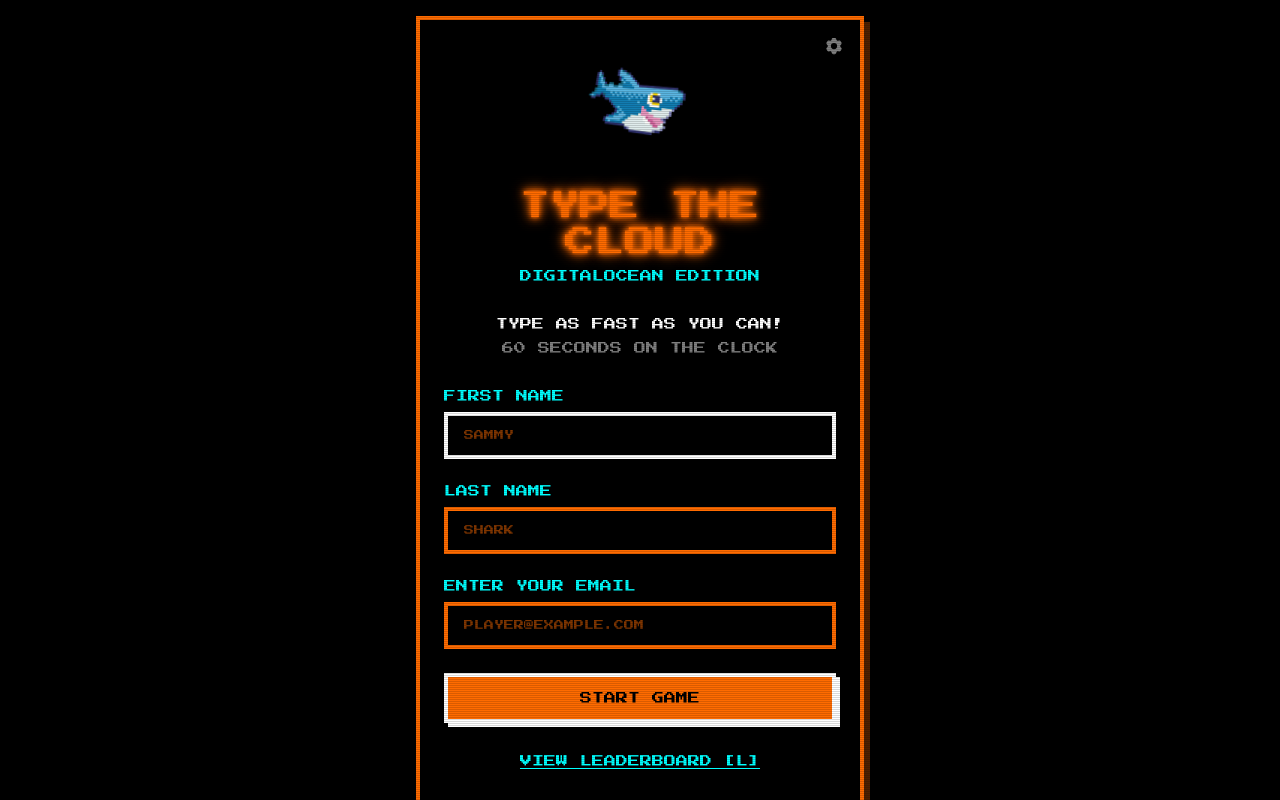
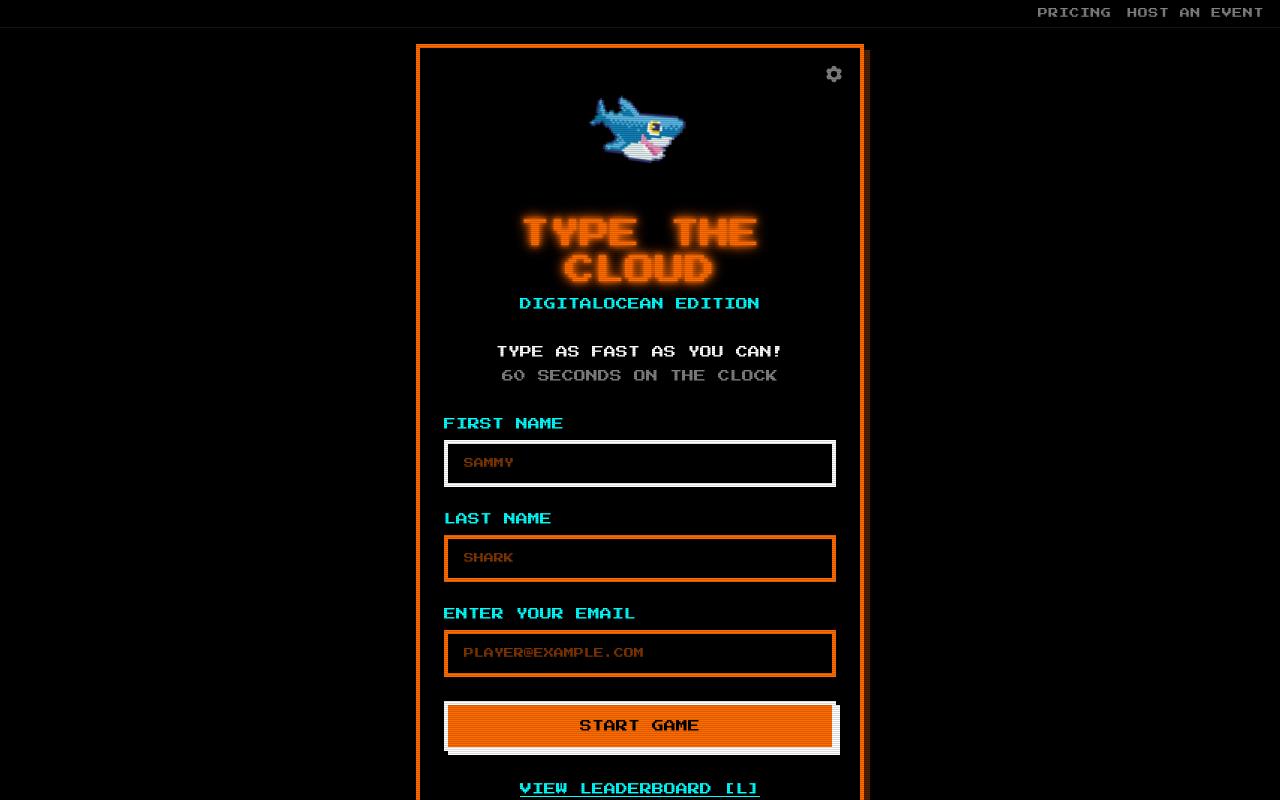
Before and after one commit to ajot/typing-master, a React (Vite) app in the folder frontend/: page / in a window 1280 px wide. Shown: the top 800 px of the page. Built offline with nearby package versions, Linux system fonts and the light colour scheme; no server answers.

Commit message:
feat: add top bar with pricing/host links and results screen CTA

```diff
--- a/frontend/src/App.tsx
+++ b/frontend/src/App.tsx
@@ -1,5 +1,6 @@
 import { useState, useCallback, useEffect } from 'react';
 import { useParams } from 'react-router-dom';
+import TopBar from './components/TopBar';
 import { WelcomeScreen } from './components/WelcomeScreen';
 import { TextReveal } from './components/TextReveal';
 import { Countdown } from './components/Countdown';
@@ -234,6 +235,7 @@
 
   return (
     <div className="min-h-screen bg-black">
+      <TopBar />
       {/* Scanline overlay */}
       <div className="scanlines pointer-events-none" />
 
--- a/frontend/src/components/ResultsScreen.tsx
+++ b/frontend/src/components/ResultsScreen.tsx
@@ -1,4 +1,5 @@
 import { useEffect, useState } from 'react';
+import { Link } from 'react-router-dom';
 import { useTypewriter } from '../hooks/useTypewriter';
 import type { GameStats } from '../types';
 
@@ -223,6 +224,15 @@
             </button>
           )}
         </div>
+
+        <div className="mt-4 text-center">
+          <Link
+            to="/pricing"
+            className="text-[10px] text-retro-gray hover:text-white uppercase tracking-wider"
+          >
+            Want this at your event? →
+          </Link>
+        </div>
       </div>
     </div>
   );
--- /dev/null
+++ b/frontend/src/components/TopBar.tsx
@@ -0,0 +1,14 @@
+import { Link } from 'react-router-dom';
+
+export default function TopBar() {
+  return (
+    <div className="w-full bg-black/50 border-b border-white/10 py-1.5 px-4 flex justify-end gap-4">
+      <Link to="/pricing" className="text-[10px] text-white/50 hover:text-white/80 uppercase tracking-wider">
+        Pricing
+      </Link>
+      <Link to="/login" className="text-[10px] text-white/50 hover:text-white/80 uppercase tracking-wider">
+        Host an Event
+      </Link>
+    </div>
+  );
+}
```
